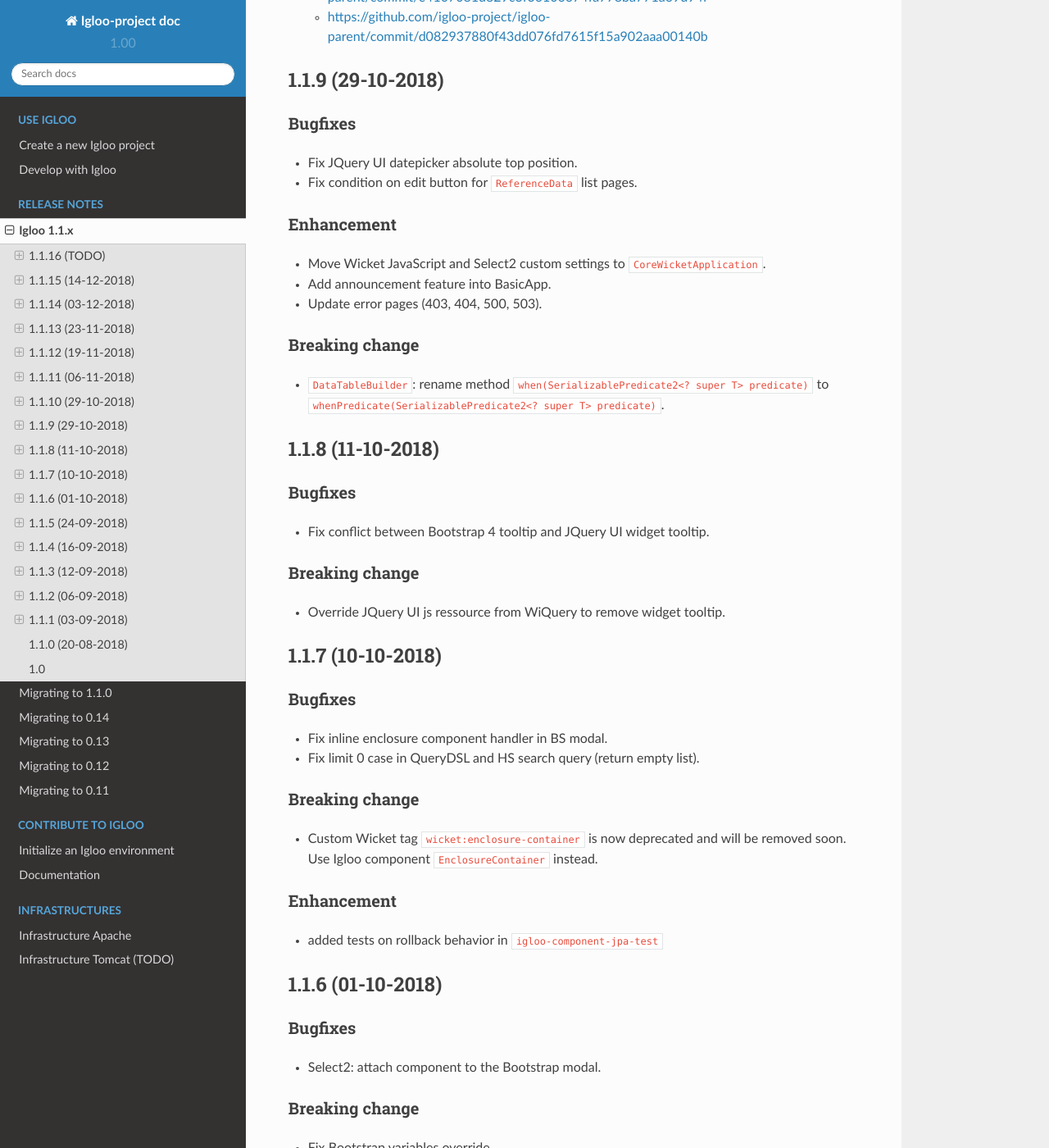
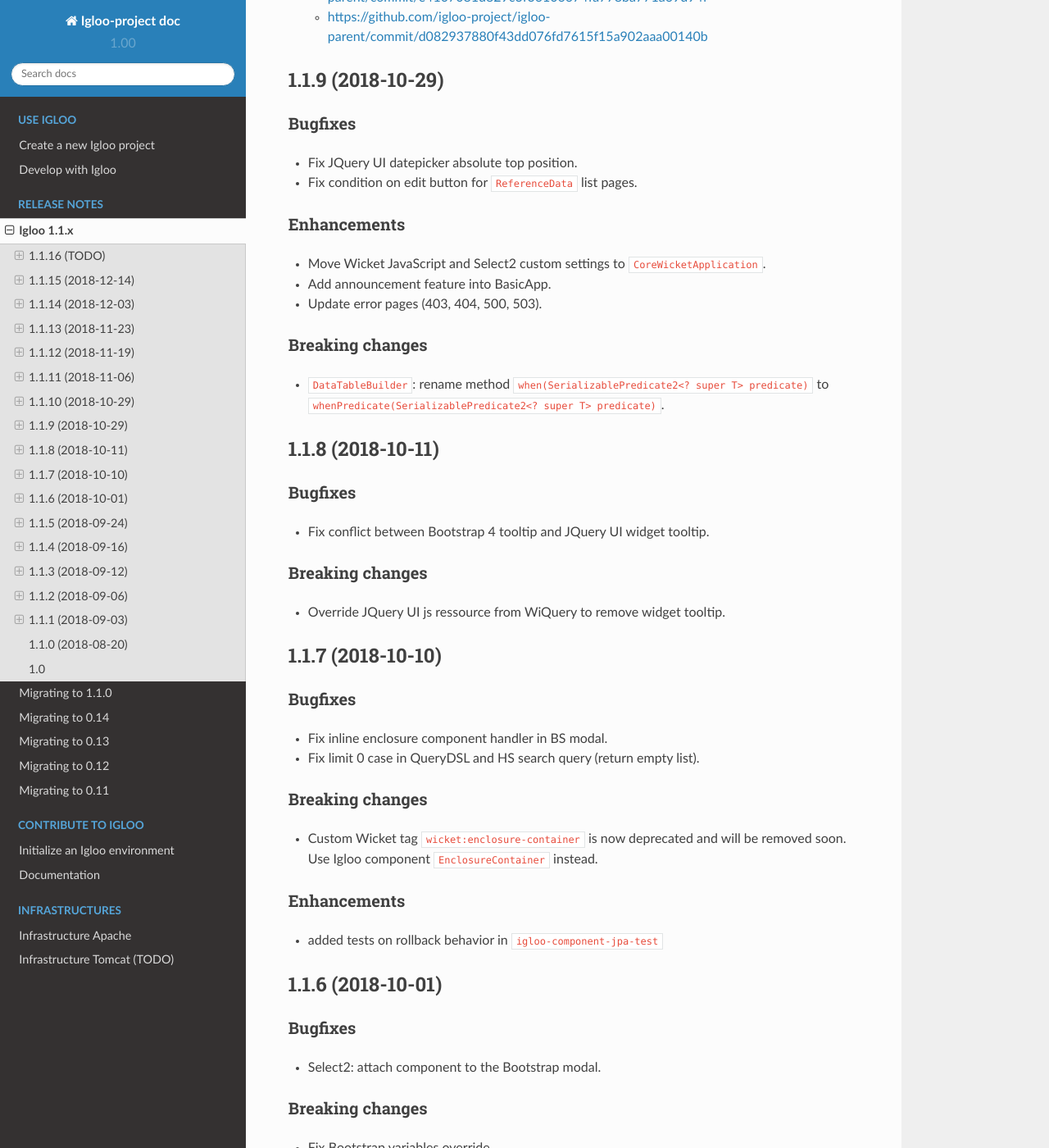
Before and after one commit to igloo-project/igloo-doc, a Sphinx documentation site: the page built from source/release-notes/1.1.x.rst, in a window 1280 px wide and 1400 px high, scrolled down 3704 px. Shown: the whole window at 82% size. Built offline with Sphinx 7.4.7 and the Read the Docs theme 2.0.0, drawn with Linux system fonts in a browser that asks for light colours; some of the changed text lies outside the part shown.

Commit message:
Update release note for consistency.

```diff
--- a/source/release-notes/1.1.x.rst
+++ b/source/release-notes/1.1.x.rst
@@ -43,8 +43,8 @@
 * Popper.js 1.14.4 -> 1.14.6
 * Clipboard.js 2.0.1 -> 2.0.4
 
-Enhancement
-***********
+Enhancements
+************
 
 * BasicApp: consistent use of default locale french.
 * BasicApp: refactor users admin pages.
@@ -58,11 +58,11 @@
 
 .. _v1.1.14:
 
-1.1.14 (03-12-2018)
+1.1.14 (2018-12-03)
 ###################
 
-Enhancement
-***********
+Enhancements
+************
 
 * Bootstrap Modal changes:
 
@@ -78,7 +78,7 @@
 
 .. _v1.1.13:
 
-1.1.13 (23-11-2018)
+1.1.13 (2018-11-23)
 ###################
 
 Bugfixes
@@ -90,7 +90,7 @@
 
 .. _v1.1.12:
 
-1.1.12 (19-11-2018)
+1.1.12 (2018-11-19)
 ###################
 
 .. warning::
@@ -130,8 +130,8 @@
 
 * Bindgen 4.0.0 -> 4.0.1
 
-Enhancement
-***********
+Enhancements
+************
 
 * BasicApp: fix reference data permission check on add action.
 * BasicApp: add build date and commit sha in footer.
@@ -149,7 +149,7 @@
 
 .. _v1.1.11:
 
-1.1.11 (06-11-2018)
+1.1.11 (2018-11-06)
 ###################
 
 .. warning::
@@ -164,7 +164,7 @@
 
 .. _v1.1.10:
 
-1.1.10 (29-10-2018)
+1.1.10 (2018-10-29)
 ###################
 
 Dependencies
@@ -191,7 +191,7 @@
 
 .. _v1.1.9:
 
-1.1.9 (29-10-2018)
+1.1.9 (2018-10-29)
 ##################
 
 Bugfixes
@@ -200,16 +200,16 @@
 * Fix JQuery UI datepicker absolute top position.
 * Fix condition on edit button for ``ReferenceData`` list pages.
 
-Enhancement
-***********
+Enhancements
+************
 
 * Move Wicket JavaScript and Select2 custom settings to
   ``CoreWicketApplication``.
 * Add announcement feature into BasicApp.
 * Update error pages (403, 404, 500, 503).
 
-Breaking change
-***************
+Breaking changes
+****************
 
 * ``DataTableBuilder``: rename method
   ``when(SerializablePredicate2<? super T> predicate)`` to
@@ -218,7 +218,7 @@
 
 .. _v1.1.8:
 
-1.1.8 (11-10-2018)
+1.1.8 (2018-10-11)
 ##################
 
 Bugfixes
@@ -226,14 +226,14 @@
 
 * Fix conflict between Bootstrap 4 tooltip and JQuery UI widget tooltip.
 
-Breaking change
-***************
+Breaking changes
+****************
 
 * Override JQuery UI js ressource from WiQuery to remove widget tooltip.
 
 .. _v1.1.7:
 
-1.1.7 (10-10-2018)
+1.1.7 (2018-10-10)
 ##################
 
 Bugfixes
@@ -242,20 +242,20 @@
 * Fix inline enclosure component handler in BS modal.
 * Fix limit 0 case in QueryDSL and HS search query (return empty list).
 
-Breaking change
-***************
+Breaking changes
+****************
 
 * Custom Wicket tag ``wicket:enclosure-container`` is now deprecated and will be
   removed soon. Use Igloo component ``EnclosureContainer`` instead.
 
-Enhancement
-***********
+Enhancements
+************
 
 * added tests on rollback behavior in ``igloo-component-jpa-test``
 
 .. _v1.1.6:
 
-1.1.6 (01-10-2018)
+1.1.6 (2018-10-01)
 ##################
 
 Bugfixes
@@ -263,14 +263,14 @@
 
 * Select2: attach component to the Bootstrap modal.
 
-Breaking change
-***************
+Breaking changes
+****************
 
 * Fix Bootstrap variables override.
 
 .. _v1.1.5:
 
-1.1.5 (24-09-2018)
+1.1.5 (2018-09-24)
 ##################
 
 Bugfixes
@@ -297,7 +297,7 @@
 
 .. _v1.1.4:
 
-1.1.4 (16-09-2018)
+1.1.4 (2018-09-16)
 ##################
 
 Bugfixes
@@ -310,8 +310,8 @@
   Get rid of an extraneous INFO message on PropertyServiceImpl when
   ``notification.mail.sender`` is empty.
 
-Breaking change
-***************
+Breaking changes
+****************
 
 If you use a not-empty value for ``notification.mail.sender``, you need to
 add to your configuration
@@ -319,7 +319,7 @@
 
 .. _v1.1.3:
 
-1.1.3 (12-09-2018)
+1.1.3 (2018-09-12)
 ##################
 
 Bugfixes
@@ -332,7 +332,7 @@
 
 .. _v1.1.2:
 
-1.1.2 (06-09-2018)
+1.1.2 (2018-09-06)
 ##################
 
 Enhancements
@@ -359,7 +359,7 @@
 
 .. _v1.1.1:
 
-1.1.1 (03-09-2018)
+1.1.1 (2018-09-03)
 ##################
 
 Enhancements
@@ -382,7 +382,7 @@
 
 .. _v1.1.0:
 
-1.1.0 (20-08-2018)
+1.1.0 (2018-08-20)
 ##################
 
 Major rewrite of Igloo ; see Migrating to 1.1 guide.
```
Also changed, not shown: other parts of source/release-notes/1.1.x.rst (+4 -4 lines).
